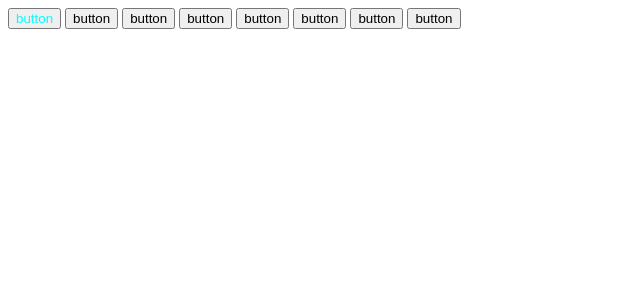
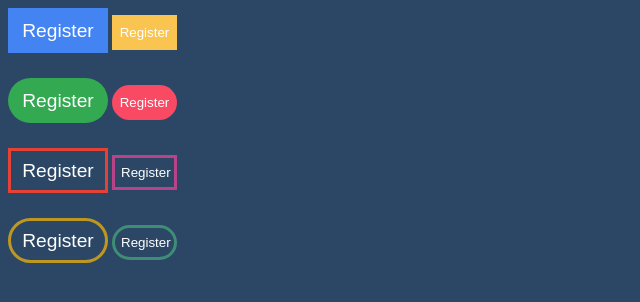
Before and after one commit to eladjmc/apple-seed-html, a plain HTML site: page HTML_CSS/7.1 buttons/7.1_buttons.html in a window 1280 px wide. Shown: the whole page, without its empty margins (0-640 px from the left). Drawn offline with Linux system fonts and the light colour scheme.

Commit message:
added 7.1 button task

```diff
--- a/HTML_CSS/7.1 buttons/7.1_buttons.html
+++ b/HTML_CSS/7.1 buttons/7.1_buttons.html
@@ -8,13 +8,21 @@
     <title>buttons</title>
 </head>
 <body>
-    <button class="flat1"> button</button>
-    <button class="flat2"> button</button>
-    <button class="round1"> button</button>
-    <button class="round2"> button</button>
-    <button class="flat_ghost1"> button</button>
-    <button class="flat_ghost2"> button</button>
-    <button class="round_ghost1"> button</button>
-    <button class="round_ghost2"> button</button>
+    <div>
+        <button class="flat1"> Register</button>
+        <button class="flat2"> Register</button>
+    </div>
+    <div>
+        <button class="round1"> Register</button>
+        <button class="round2"> Register</button>
+    </div>
+    <div>
+        <button class="flat_ghost1"> Register</button>
+        <button class="flat_ghost2"> Register</button>
+    </div>
+    <div>
+        <button class="round_ghost1"> Register</button>
+        <button class="round_ghost2"> Register</button>
+    </div>
 </body>
 </html>
--- a/HTML_CSS/7.1 buttons/CSS/style.css
+++ b/HTML_CSS/7.1 buttons/CSS/style.css
@@ -1,3 +1,153 @@
+body{
+    background-color: #2c4765;
+}
+div{
+    margin-bottom: 25px;
+}
+
 .flat1{
-    color: aqua;
+    background-color: #4384f2;
+    color: white;
+    font-size: larger;
+    border: none;
+    width: 100px;
+    height: 45px;
+
 }
+.flat1:hover{
+    background-color: #3a70c1;
+    color: white;
+    border: none;
+    width: 100px;
+    height: 45px;
+
+}
+
+.flat2{
+    background-color: #f9c44f;
+    color: white;
+    border: none;
+    width: 65px;
+    height: 35px;
+}
+.flat2:hover{
+    background-color: #d5aa56;
+    color: white;
+    border: none;
+    width: 65px;
+    height: 35px;
+}
+
+.round1{
+    background-color: #33a952;
+    color: white;
+    font-size: larger;
+    border: 0;
+    outline: none;
+    border-radius: 99em;
+    width: 100px;
+    height: 45px;
+}
+.round1:hover{
+    background-color: #2f8a58;
+    font-size: larger;
+    color: white;
+    border: 0;
+    outline: none;
+    border-radius: 99em;
+    width: 100px;
+    height: 45px;
+}
+
+.round2{
+    background-color: #f94963;
+    color: white;
+    border: 0;
+    outline: none;
+    border-radius: 99em;
+    width: 65px;
+    height: 35px;
+}
+.round2:hover{
+    background-color: #d24f62;
+    color: white;
+    border: 0;
+    outline: none;
+    border-radius: 99em;
+    width: 65px;
+    height: 35px;
+}
+
+.flat_ghost1{
+    background-color: transparent;
+    color: white;
+    font-size: larger;
+    border: 3px solid #e64135;
+    width: 100px;
+    height: 45px;
+
+}
+.flat_ghost1:hover{
+    background-color: #e64135;
+    color: white;
+    border: none;
+    width: 100px;
+    height: 45px;
+
+}
+
+.flat_ghost2{
+    background-color: transparent;
+    color: white;
+    border: 3px solid #b84388;
+    width: 65px;
+    height: 35px;
+
+}
+.flat_ghost2:hover{
+    background-color: #b84388;
+    border: 3px solid #b84388;
+    color: white;
+    width: 65px;
+    height: 35px;
+
+}
+
+
+.round_ghost1{
+    background-color: transparent;
+    color: white;
+    border: 3px solid #bd971f;
+    font-size: larger;
+    outline: none;
+    border-radius: 99em;
+    width: 100px;
+    height: 45px;
+}
+.round_ghost1:hover{
+    background-color: #bd971f;
+    font-size: larger;
+    color: white;
+    border: 0;
+    outline: none;
+    border-radius: 99em;
+    width: 100px;
+    height: 45px;
+}
+
+.round_ghost2{
+    background-color: transparent;
+    border: 3px solid #3e8e76;
+    color: white;
+    border-radius: 99em;
+    width: 65px;
+    height: 35px;
+}
+.round_ghost2:hover{
+    background-color: #3e8e76;
+    border: 3px solid #3e8e76;
+    color: white;
+    border-radius: 99em;
+    width: 65px;
+    height: 35px;
+}
```
